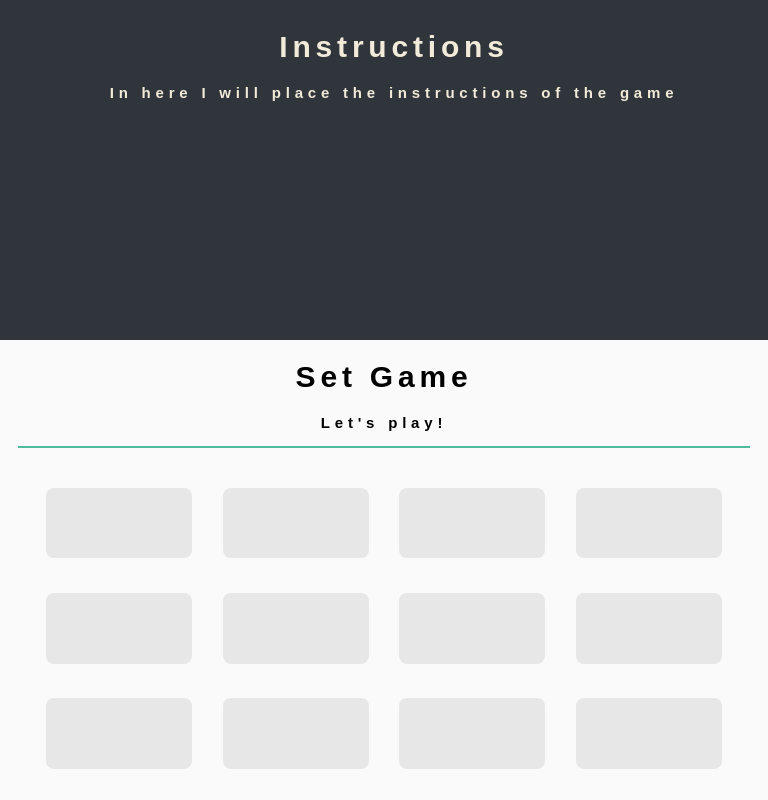
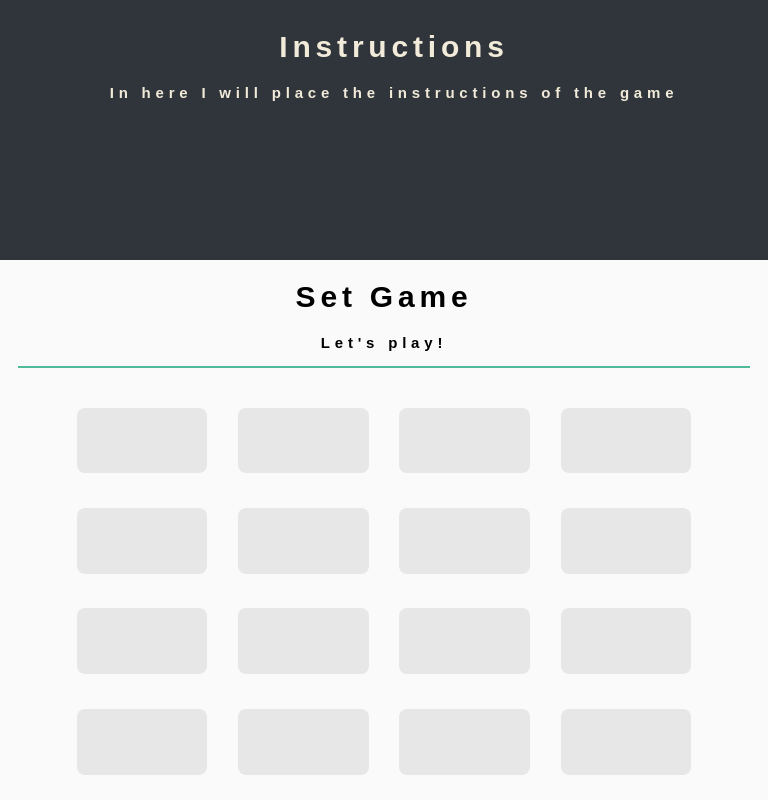
Before and after one commit to gcalvoCR/set-game, a React (Create React App) app: page / in a window 768 px wide. Shown: the top 800 px of the page. Built offline with nearby package versions, Linux system fonts and the light colour scheme.

Commit message:
Extra css work

```diff
--- a/src/App.css
+++ b/src/App.css
@@ -9,7 +9,7 @@
   background-color: rgb(48, 53, 59);
   justify-content: left;
   width: 25%;
-  height: 90vh;
+  min-height: 80vh;
   display: inline-block;
   padding: 10px;
 }
@@ -17,25 +17,25 @@
 .main{
   background-color: rgba(250, 250, 250, 0.212);
   width: 70%;
-  height: 90vh;
+  min-height: 80vh;
   display: inline-block;
   margin: 0 auto;
 }
 
 
-@media screen and (min-width: 401px) and (max-width: 800px) {
+@media  (max-width: 800px) {
   .page{
       display: block;
   }
   .sidebar {
       width: 100%;
       display: inline-block;
-      height: 40vh;
+      min-height: 30vh;
   }
   .main {
       width: 100%;
       display: inline-block;
-      height: 80vh;
+      min-height: 70vh;
   }
 }
 
@@ -52,8 +52,8 @@
 .card{
   background-color: rgb(65, 65, 65);
   display: inline-block;
-  width: 15%;
-  height: 40px;
+  width: 13%;
+  height: 35px;
   background-color: #e7e7e7; color: black;;
   margin:2%;
   padding:2%;
@@ -95,6 +95,7 @@ h1{
 
 .buttons-section{
   margin-top: 10px;
+  min-height: 100px;
 }
 
 .btn{
```
